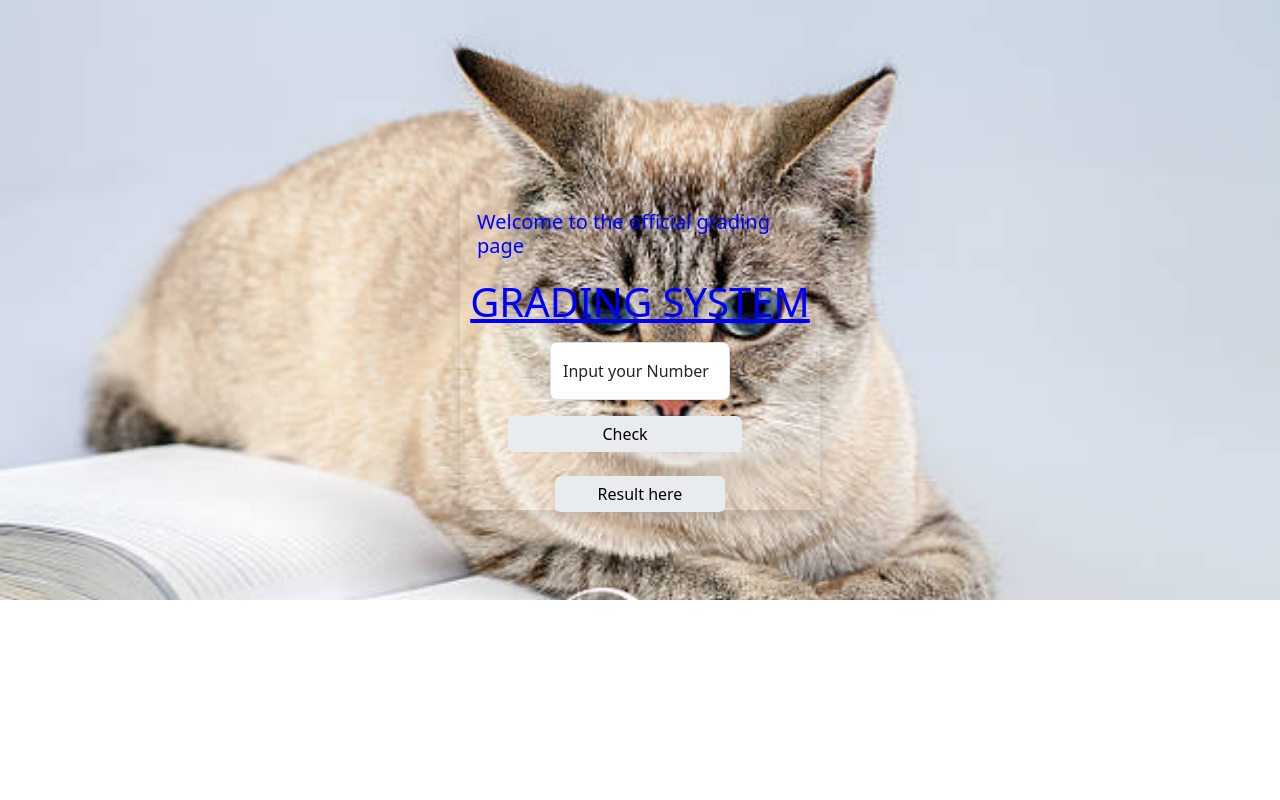
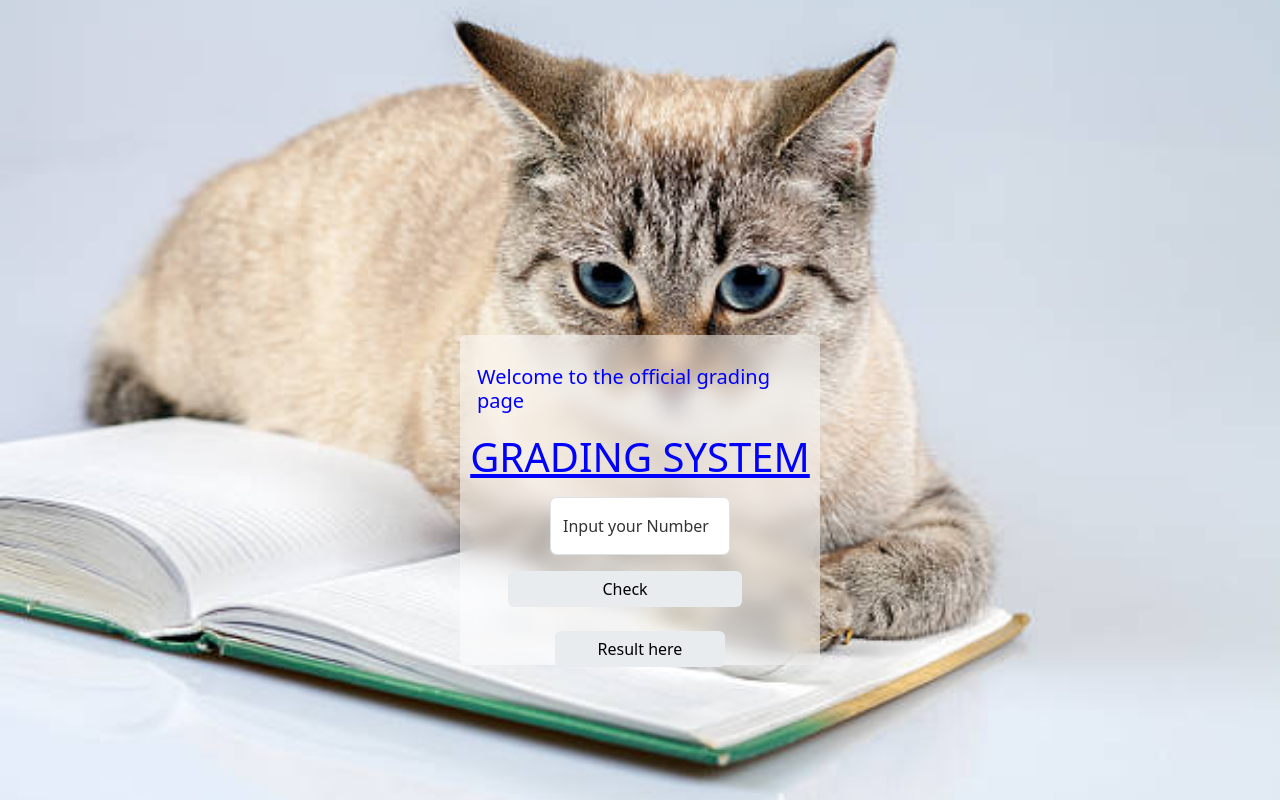
Before and after one commit to Keshy79/Grade, a plain HTML site: page index.html in a window 1280 px wide. Drawn offline with nearby package versions, Linux system fonts and the light colour scheme.

Commit message:
secoond commits

```diff
--- a/index.html
+++ b/index.html
@@ -8,12 +8,12 @@
     <link href="https://cdn.jsdelivr.net/npm/bootstrap@5.3.2/dist/css/bootstrap.min.css" rel="stylesheet"
         integrity="sha384-T3c6CoIi6uLrA9TneNEoa7RxnatzjcDSCmG1MXxSR1GAsXEV/Dwwykc2MPK8M2HN" crossorigin="anonymous">
     <link rel="stylesheet" href="style.css">
-    <link rel="stylesheet" href="phone .css">
+    <link rel="stylesheet" href="phone.css">
 </head>
 
 <body>
-    <div class="liner">
-        <div class="shadow mx-auto box rounded-1" id="butt">
+    <div>
+        <div class="glassy-text mx-auto">
             <h5 class="welcome">Welcome to the official grading page</h5>
             <div class="system">
             <h1 class="grad">GRADING SYSTEM</h1>
--- a/phone .css
+++ b/phone .css
@@ -10,17 +10,18 @@
         background-color: #ecb01d;
         color: white;
     }
-    .liner {
-         background-image: url(images/istockphoto-497906504-612x612.jpg);
-      height: 600px;
-   }
 
-   .box {
-    transform: translateY(180px);
+   .glassy-text {
+    background-color: rgba(255, 255, 255, 0.8);
+    border-radius: 5px;
+    color: #333;
+    font-family: system-ui, sans-serif;
+    /* line-height: 1.5; */
+    max-width: 100%;
+    /* padding: 1rem 2rem; */
+    transform: translateY(100px);
     width: 360px;
-    height: 330px;
+    height: 360px;
+  }
+
 }
-   .shadow {
-    width: 50px;
-   }
-}
--- a/style.css
+++ b/style.css
@@ -3,14 +3,6 @@
     margin: 0;
     box-sizing: border-box;
 }
-.liner {
-     /* background-image: linear-gradient(to bottom,orangered , #e81e63);  */
-       background-image: url(images/istockphoto-497906504-612x612.jpg);
-    width: 100%;
-    height: 600px;
-    background-size: cover;
-}
-
 
 .box {
     transform: translateY(180px);
@@ -22,18 +14,6 @@
     text-align: center;
     color: blue;
 }
-/* .butt{
-    color: white;
-    height: 70px;
-    font-weight: 600px;
-    margin-right: 50px;
-} */
-/* .enter {
-    color: gray;
-
-    margin-left: 50px;
-} */
-
 
 .system {
     margin-top: 20px;
@@ -41,7 +21,6 @@
 .result{
     background-color: #e9ecef;
     color: black;
-    /* width: 150px; */
     border: none;
 }
 .result:hover {
@@ -59,15 +38,42 @@
     color: white;
  }
 
- /* .input {
-    background-color: #e9ecef;
- } */
 .welcome {
     padding-top: 30px;
     padding-left: 17px;
     color: blue;
 }
 
+.glassy-text {
+    background-color: rgba(255, 255, 255, 0.8);
+    border-radius: 5px;
+    color: #333;
+    font-family: system-ui, sans-serif;
+    /* line-height: 1.5; */
+    max-width: 100%;
+    /* padding: 1rem 2rem; */
+    transform: translateY(100px);
+    width: 360px;
+    height: 330px;
+  }
+
+   @supports (-webkit-backdrop-filter: none) or (backdrop-filter: none) {
+    .glassy-text {
+      -webkit-backdrop-filter: blur(10px);
+      backdrop-filter: blur(10px);
+      background-color: rgba(255, 255, 255, 0.5);
+    }
+  }
+  body {
+    background-image: url(images/istockphoto-497906504-612x612.jpg);
+    background-position: center center;
+    background-repeat: no-repeat;
+    background-size: cover;
+    height: 100vh;
+    margin: 0;
+    display: grid;
+    place-items: center;
+  }
 /* .one {
     background-color: white;
     position: absolute;
```
Also changed, not shown: index2.html (added, +39 -0 lines), images/grade.jpeg (added).
